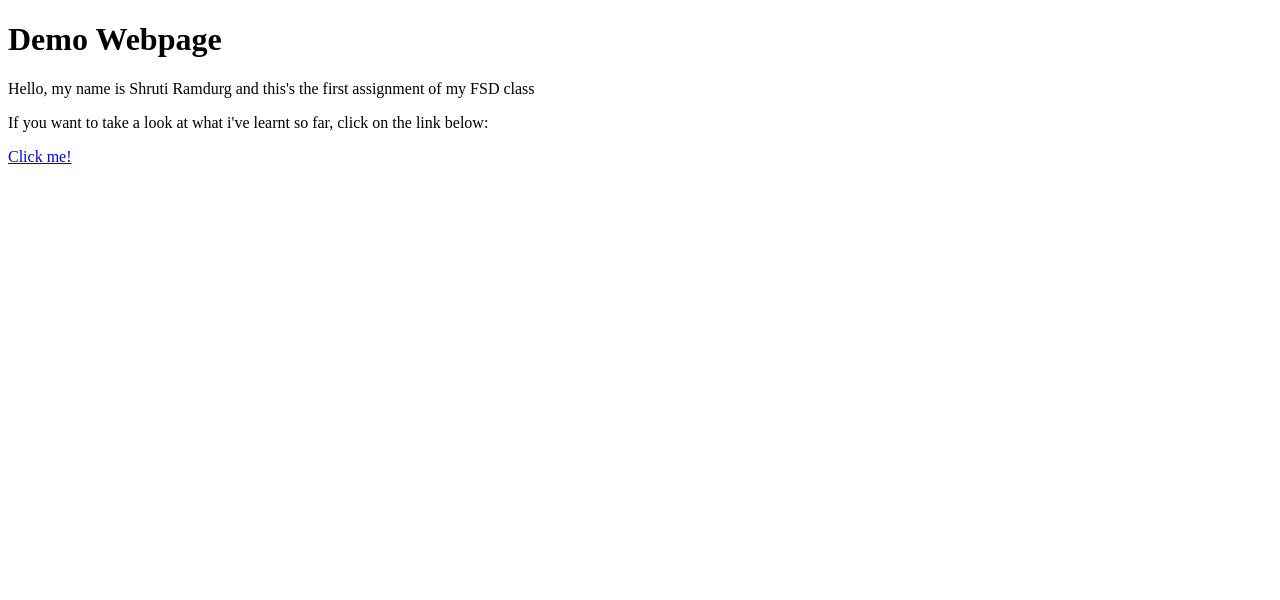
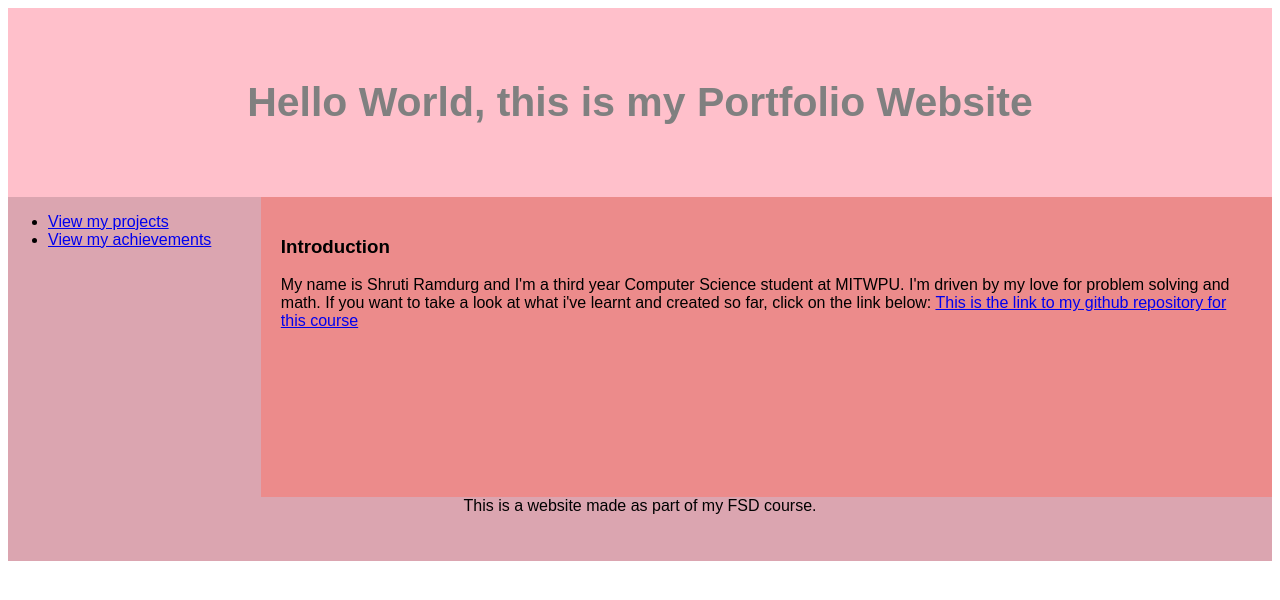
Before and after one commit to shrutiramdurg/FSD, a plain HTML site: page index.html in a window 1280 px wide. Drawn offline with Linux system fonts and the light colour scheme.

Commit message:
2nd change

```diff
--- a/index.html
+++ b/index.html
@@ -1,12 +1,75 @@
 <!DOCTYPE html>
 <html>
     <head>
+        <meta charset="=UTF 8" />
+        <meta name="author" content="Shruti Ramdurg" />
+        <meta name="description" content="This page contains all the things that i'm learing how to create my portfolio website" />
+        <meta name="viewport" content="width=device-width, initial-scale=1.0">
+        <title>Portfolio Website</title>
+        <style>
+            * {
+            box-sizing: border-box;
+            }
+            body {
+            font-family: Arial, Helvetica, sans-serif;
+            }
+            header {
+            background-color: pink;
+            padding: 30px;
+            text-align: center;
+            font-size: 35px;
+            color: grey;
+            }
+            nav {
+            float: left;
+            width: 20%;
+            height: 300px; /* only for demonstration, should be removed */
+            background: rgb(243, 145, 161)
+            padding: 20px;
+            }
+            article {
+            float: left;
+            padding: 20px;
+            width: 80%;
+            background-color: #ec8b8b;
+            height: 300px; /* only for demonstration, should be removed */
+            }
+            footer{
+                background-color: rgb(219, 165, 176);
+                padding: 30px;
+                text-align: center;
+                font-size: medium;
+                color: black;
+            }
 
+        </style>
     </head>
     <body>
-        <h1>Demo Webpage</h1>
-        <p>Hello, my name is Shruti Ramdurg and this's the first assignment of my FSD class</p>
-        <p>If you want to take a look at what i've learnt so far, click on the link below:</p>
-        <a href="https://github.com/shrutiramdurg/FSD">Click me!</a>
+        <header>
+            <h3>Hello World, this is my Portfolio Website</h3>
+        </header>
+
+        <section>
+            <nav>
+                <ul>
+                    <li>
+                        <a href="#">View my projects</a>
+                    </li>
+                    <li>
+                        <a href="#">View my achievements</a>
+                    </li>
+                </ul>
+            </nav>
+        </section>
+        <article>
+            <h3>Introduction</h3>
+            <p style="color: black;">My name is Shruti Ramdurg and I'm a third year Computer Science student at MITWPU. I'm driven by my love for problem solving and math.
+        If you want to take a look at what i've learnt and created so far, click on the link below:
+        <a href="https://github.com/shrutiramdurg/FSD">This is the link to my github repository for this course</a>
+        </p>
+        </article>
+        <footer>
+            <p>This is a website made as part of my FSD course.</p
+        </footer>
     </body>
 </html>
```
